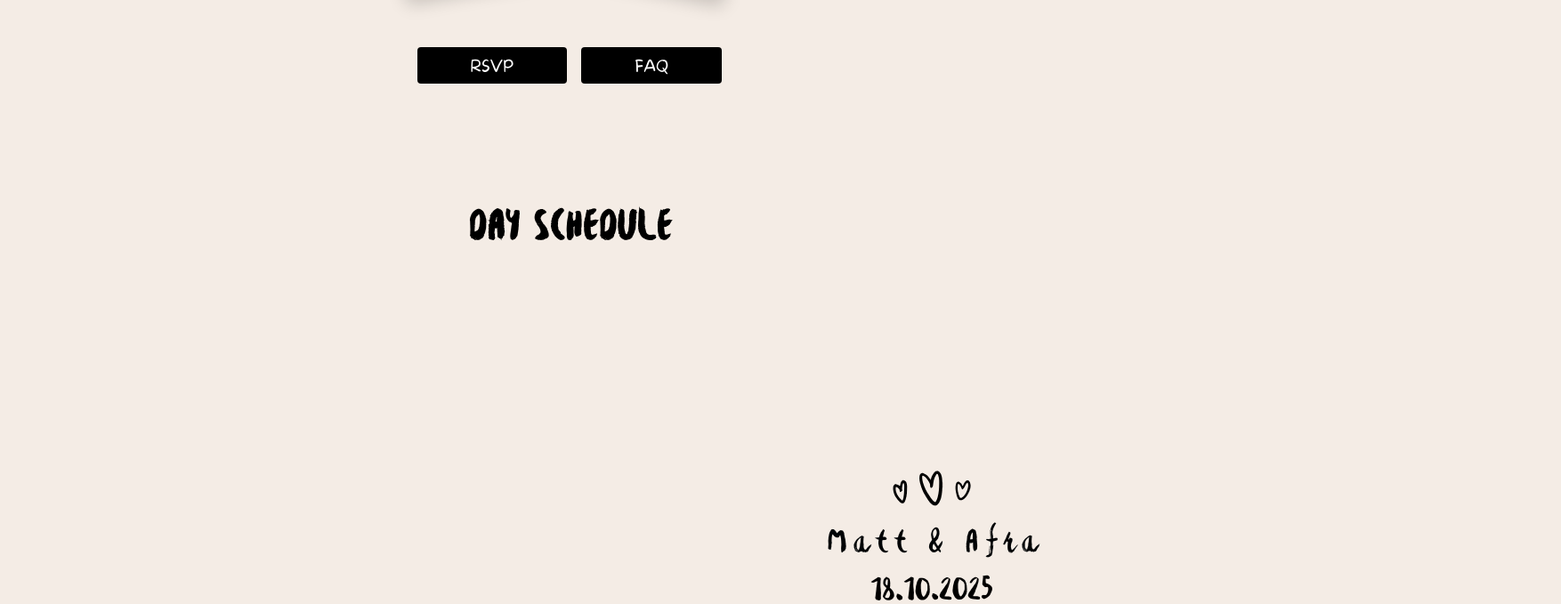
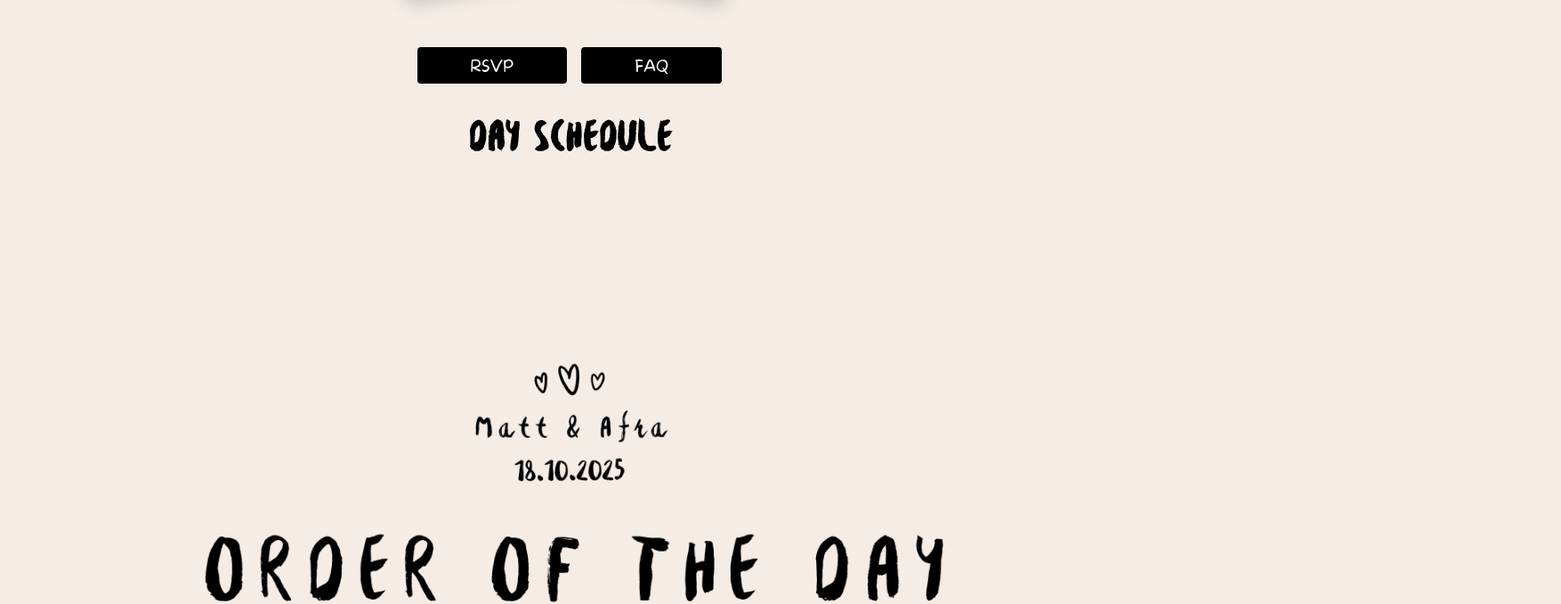
Before and after one commit to afyusya/mattafra.github.io, a plain HTML site: page index.html in a window 1280 px wide. Shown: the part 873-1552 px from the top of the page at 89% size, 1754 px wide, since content can reach past the window. Drawn offline with Linux system fonts and the light colour scheme.

Commit message:
Update style.css

```diff
--- a/css/style.css
+++ b/css/style.css
@@ -157,15 +157,20 @@ html, body {
   color: #000;
 }
 
-.schedule {
-  padding: 100px 20px;
-  background-color: #f4ece5;
-  text-align: center;
-  position: relative;
-  max-width: 50%;
-  margin: 0 auto;
+.schedule-card {
+  margin: 0 auto;           /* center the card */
+  max-width: 100%;          /* limit width if needed */
+  display: flex;
+  flex-direction: column;
+  align-items: center;      /* center content horizontally */
 }
 
+.schedule-image {
+  max-width: 100%;          /* make sure image scales inside container */
+  height: auto;
+  display: block;
+  margin: 0 auto;           /* center image if it's inline by default */
+}
 
 .footer {
   background: #000;
```
